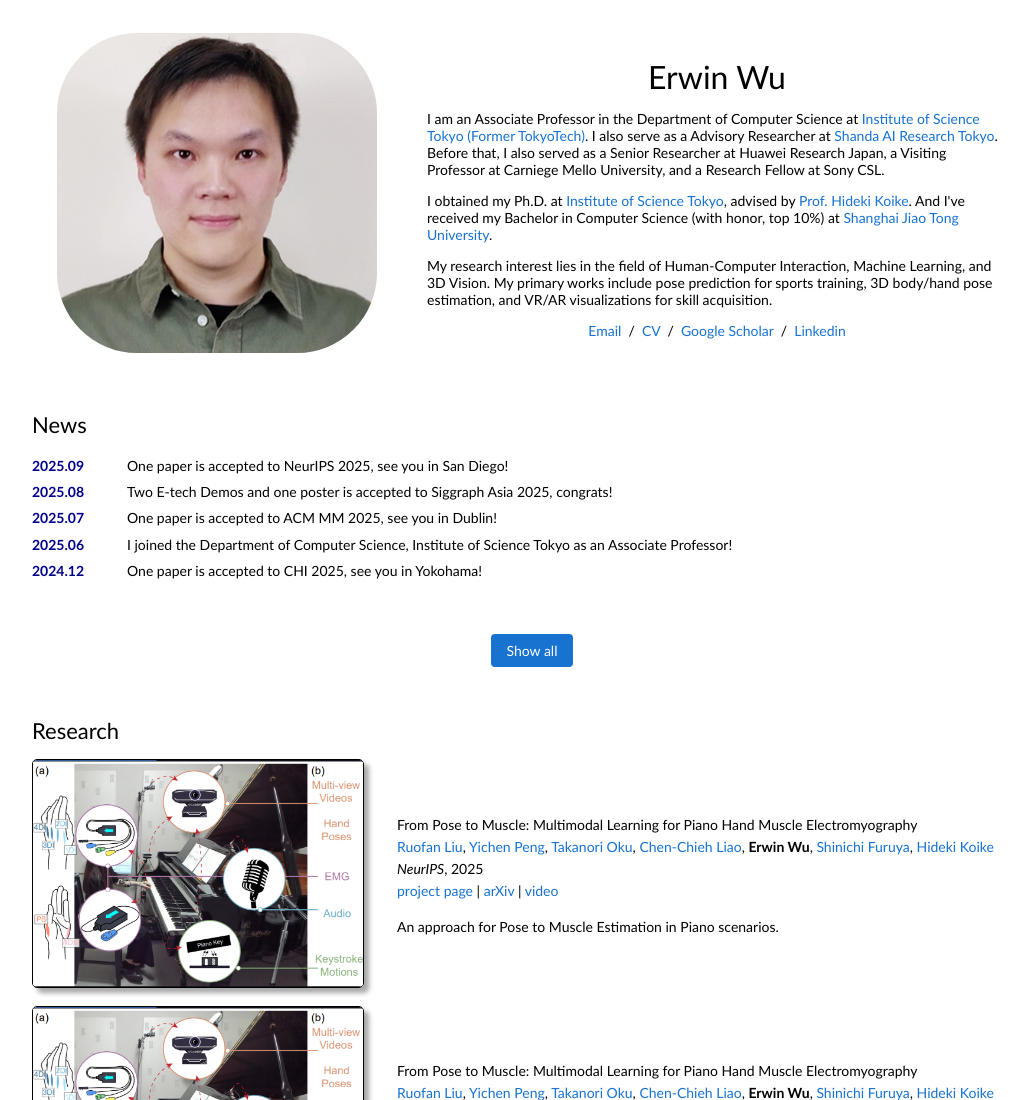
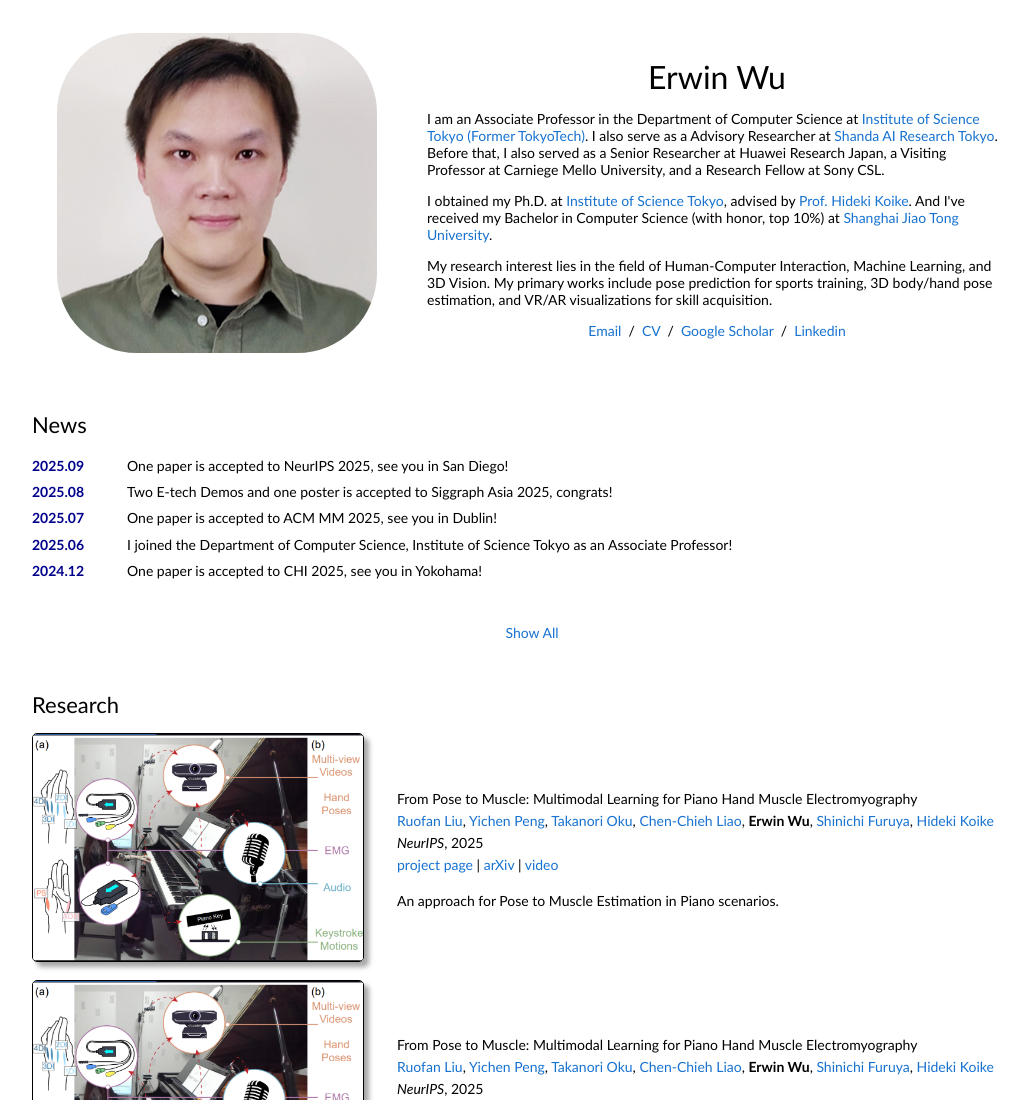
Before and after one commit to erwinwu211/my_homepage, a plain HTML site: page index.html in a window 1280 px wide. Shown: the top 1100 px of the page, without its empty margins (108-1133 px from the left). Drawn offline with Linux system fonts and the light colour scheme.

Commit message:
changed width

```diff
--- a/index.html
+++ b/index.html
@@ -95,7 +95,7 @@
           </tbody></table>
 
           <div style="text-align: center; margin-top: 15px;">
-            <button class="show-all-btn" onclick="toggleNews()">Show all</button>
+            <a href="javascript:void(0)" class="show-more-link" onclick="toggleNews()">Show All</a>
           </div>
 
         <table class="section-header" style="width:100%;border:0px;border-spacing:0px;border-collapse:separate;margin-right:auto;margin-left:auto;"><tbody>
@@ -304,20 +304,20 @@
     <script>
       function toggleNews() {
         const hiddenItems = document.querySelectorAll('.news_hidden');
-        const button = document.querySelector('.show-all-btn');
+        const link = document.querySelector('.show-more-link');
 
         if (hiddenItems[0].style.display === 'none' || hiddenItems[0].style.display === '') {
           // Show all items
           hiddenItems.forEach(item => {
             item.style.display = '';
           });
-          button.textContent = 'Show less';
+          link.textContent = 'Show less';
         } else {
           // Hide items
           hiddenItems.forEach(item => {
             item.style.display = 'none';
           });
-          button.textContent = 'Show all';
+          link.textContent = 'Show more';
         }
       }
     </script>
--- a/stylesheet.css
+++ b/stylesheet.css
@@ -401,22 +401,18 @@ span.highlight {
   display: none;
 }
 
-/* Show all button */
-.show-all-btn {
-  background-color: #1772d0;
-  color: white;
-  border: none;
-  padding: 8px 16px;
-  border-radius: 4px;
-  cursor: pointer;
+/* Show more link */
+.show-more-link {
+  color: #1772d0;
+  text-decoration: none;
   font-family: 'Lato', Verdana, Helvetica, sans-serif;
   font-size: 14px;
-  margin-top: 10px;
-  transition: background-color 0.2s ease;
+  cursor: pointer;
 }
 
-.show-all-btn:hover {
-  background-color: #f09228;
+.show-more-link:hover {
+  color: #f09228;
+  text-decoration: none;
 }
 
 /* Responsive design for news section */
```
